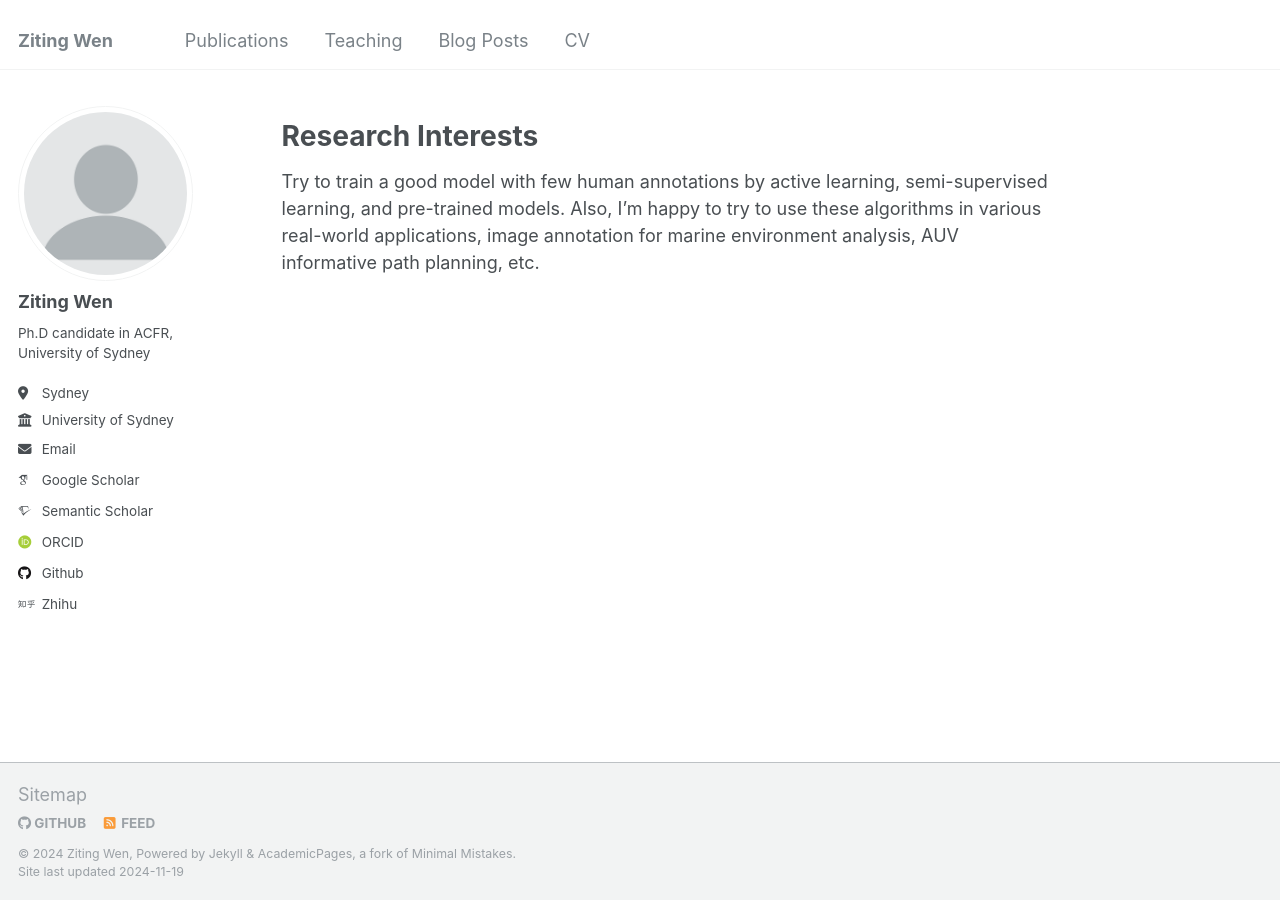
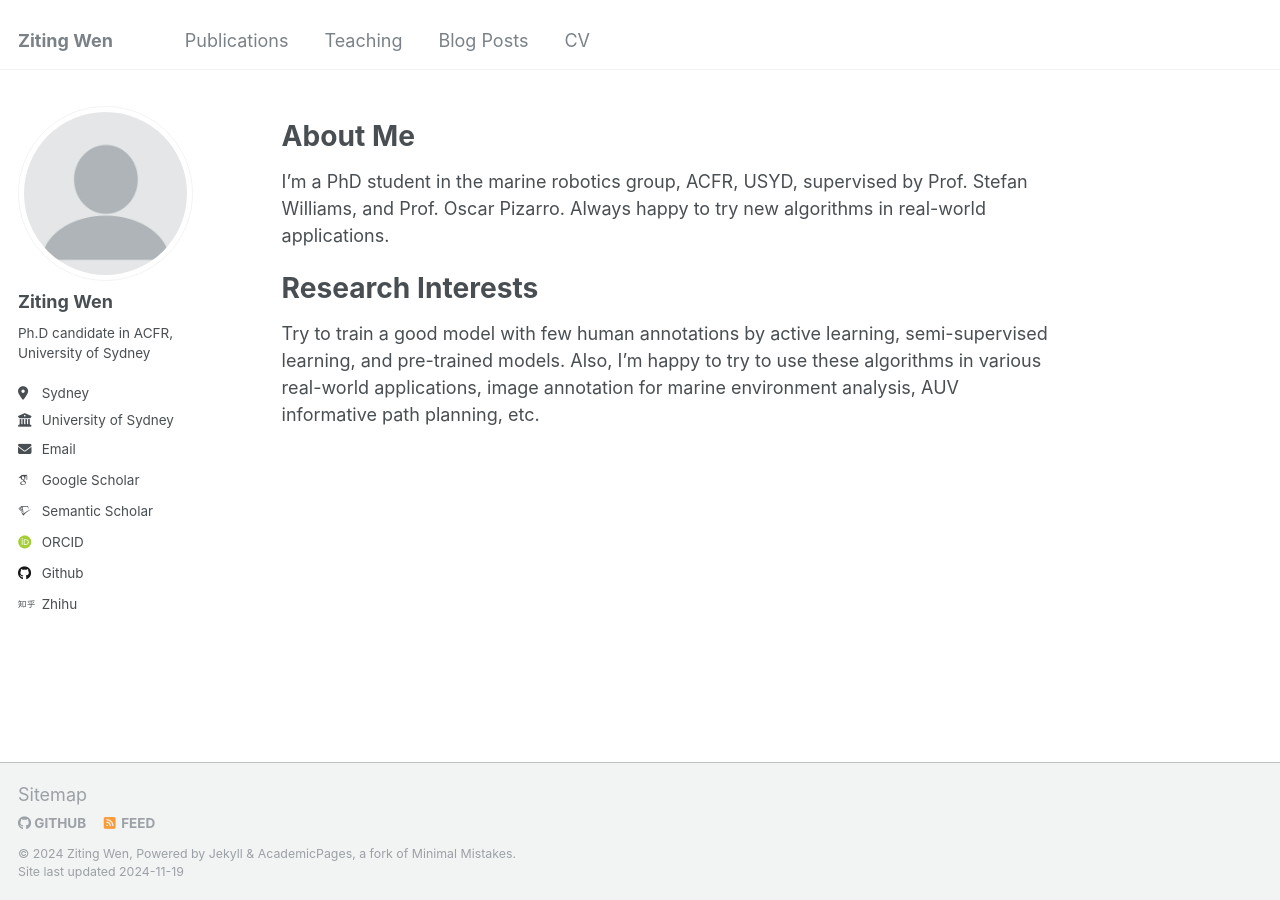
Before and after one commit to ZiTingW/ZiTingW.github.io, a Jekyll site: the page built from _pages/about.md, in a window 1280 px wide. Built offline with Jekyll 4.4.1, drawn with Linux system fonts in a browser that asks for light colours; some web fonts are replaced.

Commit message:
Update about.md

```diff
--- a/_pages/about.md
+++ b/_pages/about.md
@@ -7,6 +7,9 @@ redirect_from:
   - /about.html
 ---
 
+About Me
+======
+I'm a PhD student in the marine robotics group, ACFR, USYD, supervised by Prof. Stefan Williams, and Prof. Oscar Pizarro. Always happy to try new algorithms in real-world applications.
 
 Research Interests
 ======
```
